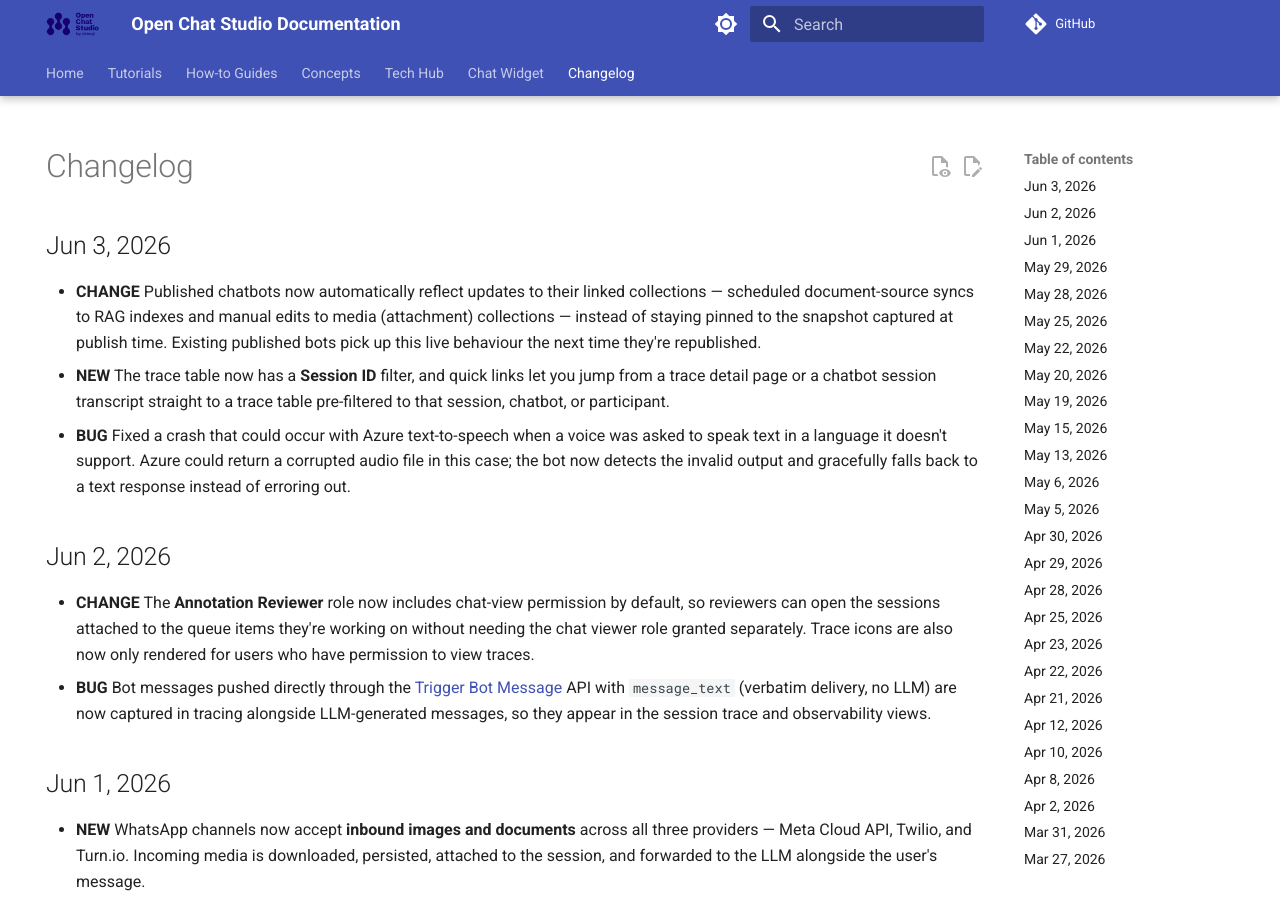
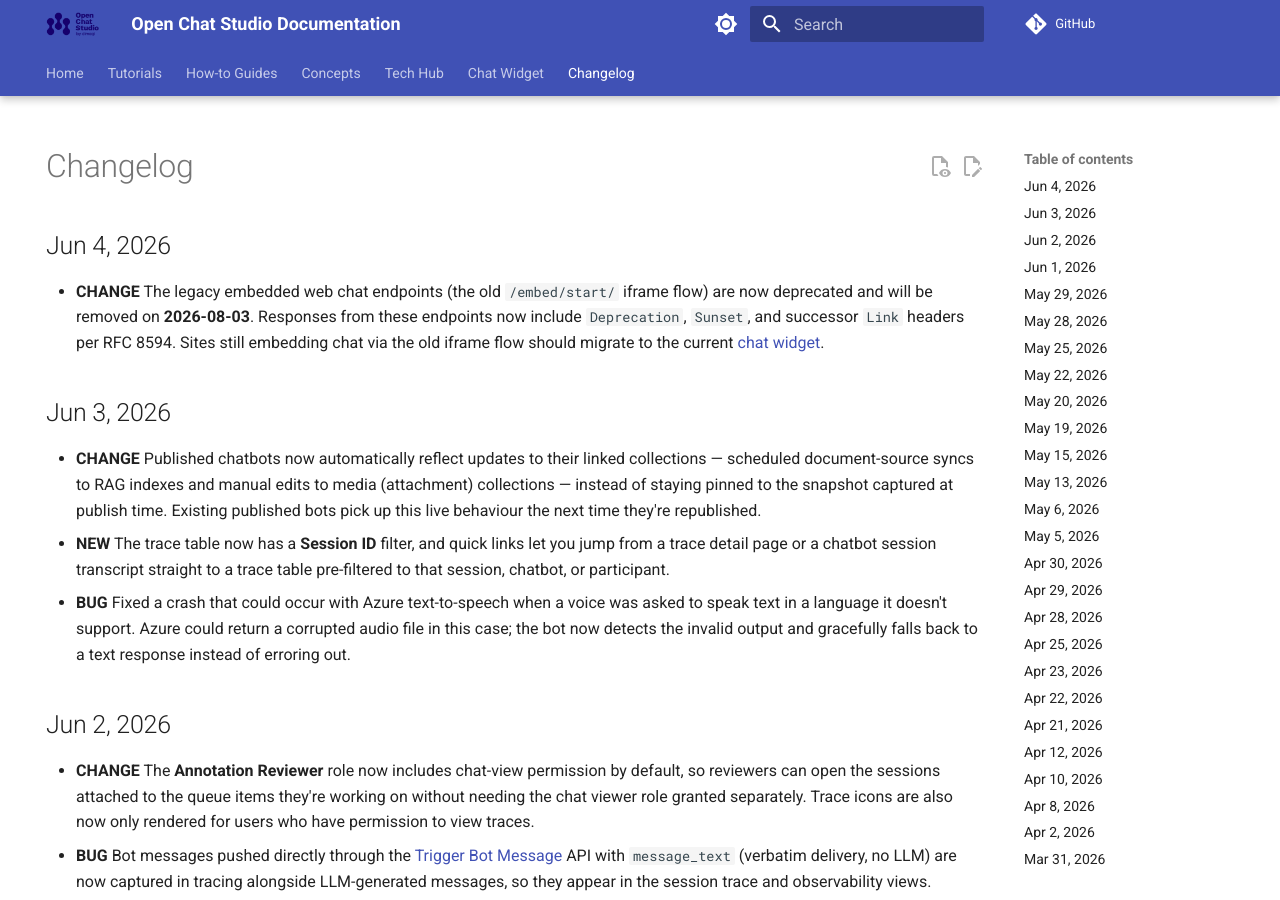
Before and after one commit to dimagi/open-chat-studio-docs, an MkDocs documentation site: the page built from docs/changelog.md, in a window 1280 px wide and 900 px high. Built offline with MkDocs 1.6.1 and Material for MkDocs 9.7.7, drawn with Linux system fonts in a browser that asks for light colours; a script that is not in the unit is left out; comment, search, counter and statistics services are not loaded.

Commit message:
update changelog and docs from OCS PR #3541
Co-Authored-By: Claude Opus 4.8 (1M context) <noreply@anthropic.com>

```diff
--- a/docs/changelog.md
+++ b/docs/changelog.md
@@ -4,6 +4,9 @@ hide:
 ---
 
 # Changelog
+## Jun 4, 2026
+* **CHANGE** The legacy embedded web chat endpoints (the old `/embed/start/` iframe flow) are now deprecated and will be removed on **2026-08-03**. Responses from these endpoints now include `Deprecation`, `Sunset`, and successor `Link` headers per RFC 8594. Sites still embedding chat via the old iframe flow should migrate to the current [chat widget](https://docs.openchatstudio.com/chat_widget/).
+
 ## Jun 3, 2026
 * **CHANGE** Published chatbots now automatically reflect updates to their linked collections — scheduled document-source syncs to RAG indexes and manual edits to media (attachment) collections — instead of staying pinned to the snapshot captured at publish time. Existing published bots pick up this live behaviour the next time they're republished.
 * **NEW** The trace table now has a **Session ID** filter, and quick links let you jump from a trace detail page or a chatbot session transcript straight to a trace table pre-filtered to that session, chatbot, or participant.
```
